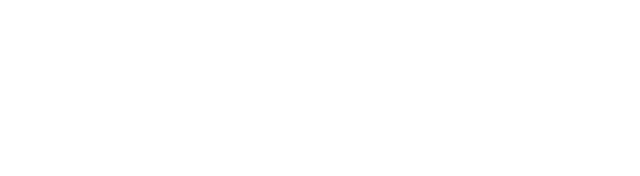
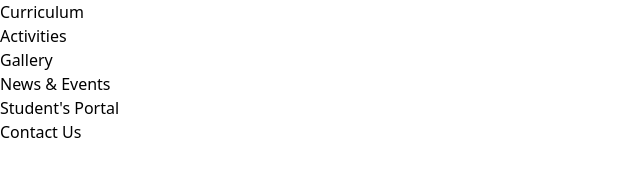
Before and after one commit to gari-ma/The-garima-, a plain HTML site: page index.html in a window 1280 px wide. Shown: the whole page, without its empty margins (0-640 px from the left). Drawn offline with nearby package versions, Linux system fonts and the light colour scheme.

Commit message:
Initial Commit

```diff
--- a/index.html
+++ b/index.html
@@ -9,6 +9,23 @@
 </head>
 <body>
 
+    <a href="/Curriculum">
+        <div className="md:w-max h-max   px-8  py-2 md:px-8  w-screen hover:bg-gray-100 cursor-pointer">Curriculum</div>
+    </a>
+    <a href="/Activities">
+        <div className="md:w-max h-max  px-8  py-2 md:px-8  w-screen hover:bg-gray-100 cursor-pointer"> Activities</div>
+    </a>
+    <a href="/Gallery">
+        <div className="md:w-max h-max  px-8  py-2 md:px-8  w-screen hover:bg-gray-100 cursor-pointer"> Gallery </div>
+    </a> <a href="/ News & Events">
+        <div className="md:w-max h-max   px-8  py-2 md:px-8  w-screen hover:bg-gray-100 cursor-pointer"> News & Events </div>
+    </a> <a href="/Student's Portal ">
+        <div className="md:w-max h-max   px-8  py-2 md:px-8  w-screen hover:bg-gray-100 cursor-pointer">Student's Portal</div>
+    </a>
 
+
+    <a href="/contact-us">
+        <div className="md:w-max h-max  px-8  py-2 md:px-8  w-screen hover:bg-gray-100 cursor-pointer">Contact Us</div>
+    </a>
 </body>
 </html>
```
